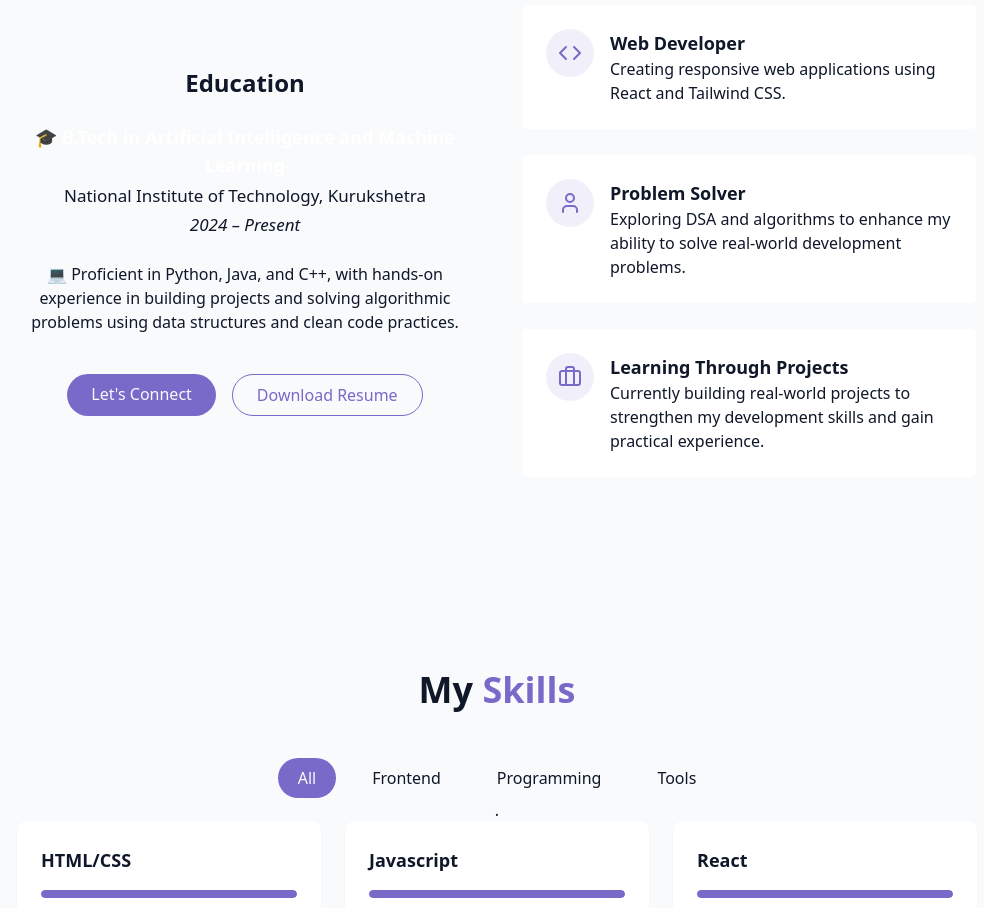
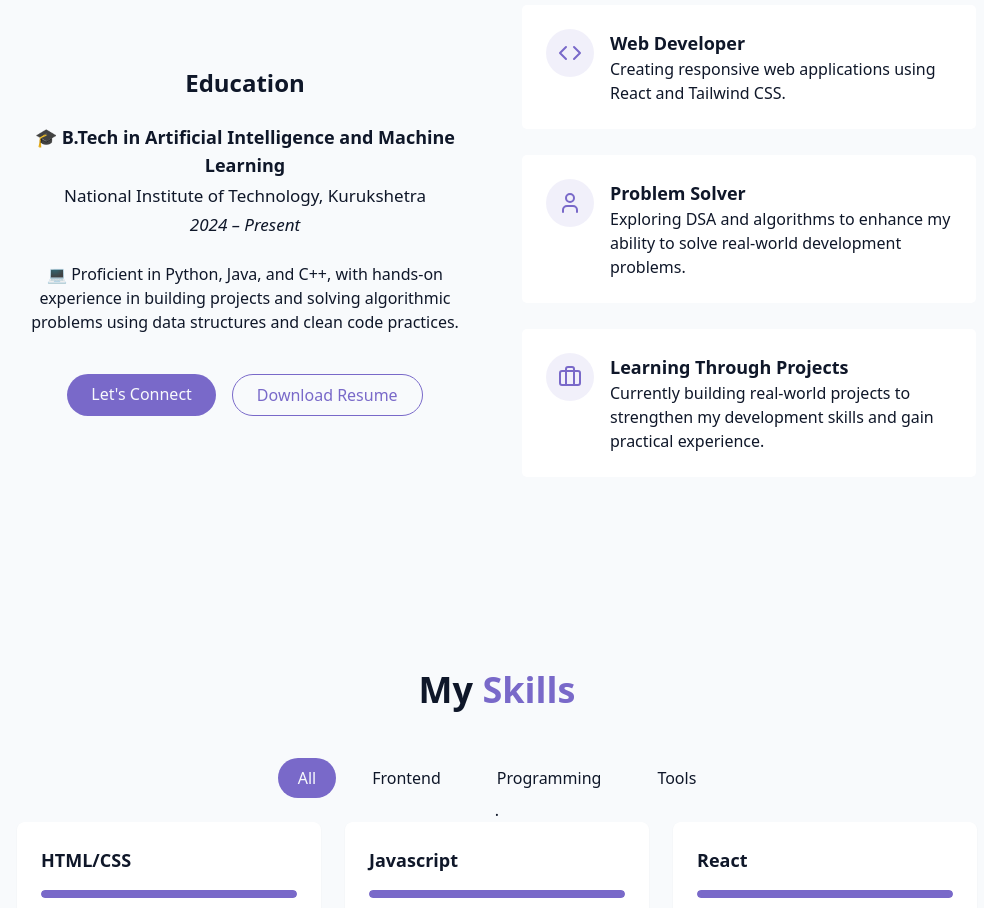
Before and after one commit to NitinSaini0606/NitinSainiPortflio, a React (Vite) app: page / in a window 1280 px wide. Shown: the part 980-1888 px from the top of the page, without its empty margins (143-1127 px from the left). Built offline with nearby package versions, Linux system fonts and the light colour scheme.

Commit message:
Fix text color for better visibility

```diff
--- a/src/Components/AboutSection.jsx
+++ b/src/Components/AboutSection.jsx
@@ -12,7 +12,7 @@
                     <div className="space-y-6">
                         <h3 className="text-2xl font-semibold">Education</h3>
 
-                        <p className="text-lg font-semibold text-white mb-1">
+                        <p className="text-lg font-semibold text-muted-foreground mb-1">
                             🎓 B.Tech in Artificial Intelligence and Machine Learning
                         </p>
                         <p className="text-muted-foreground mb-1 text-[17px]">
```
